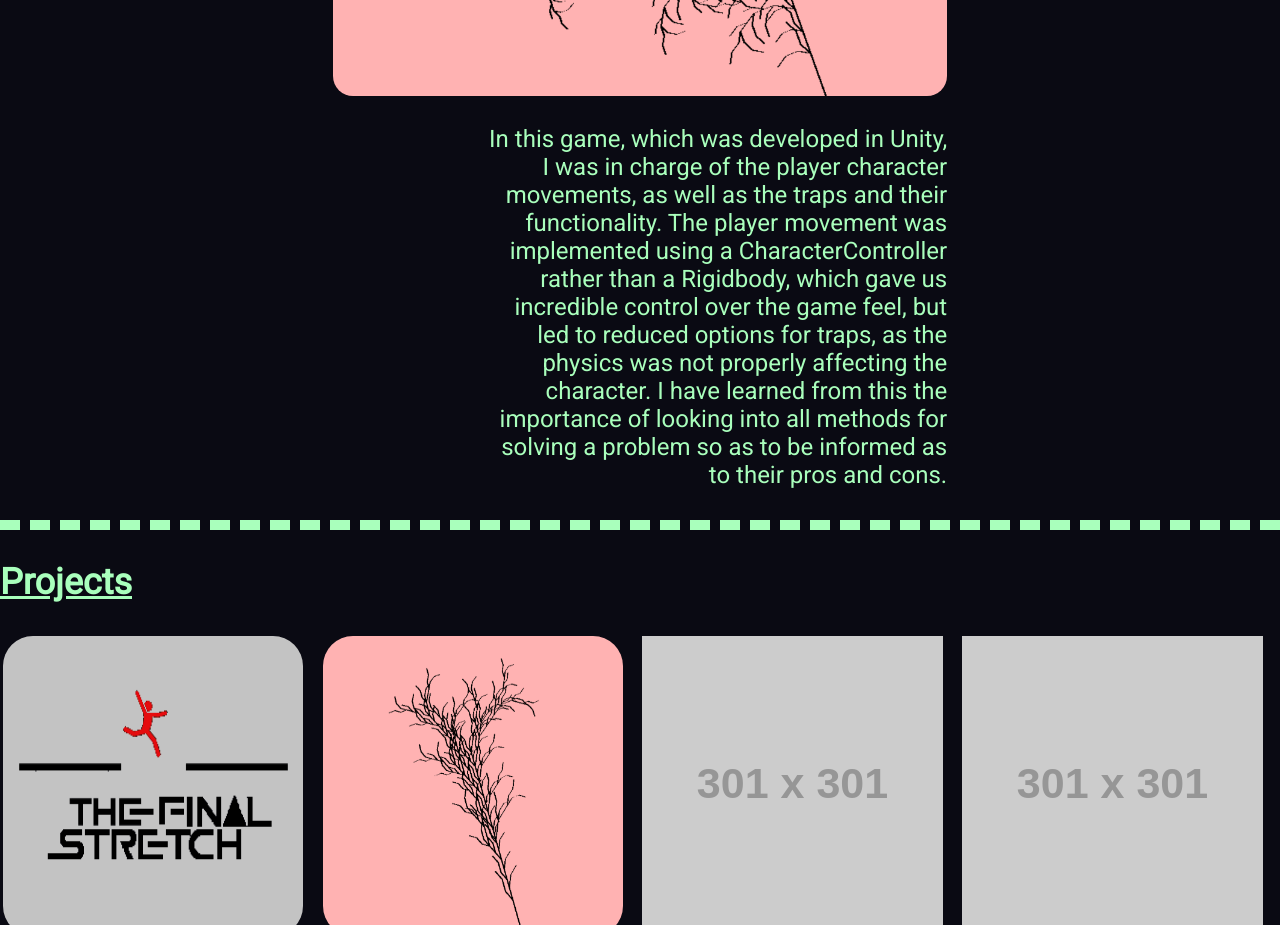
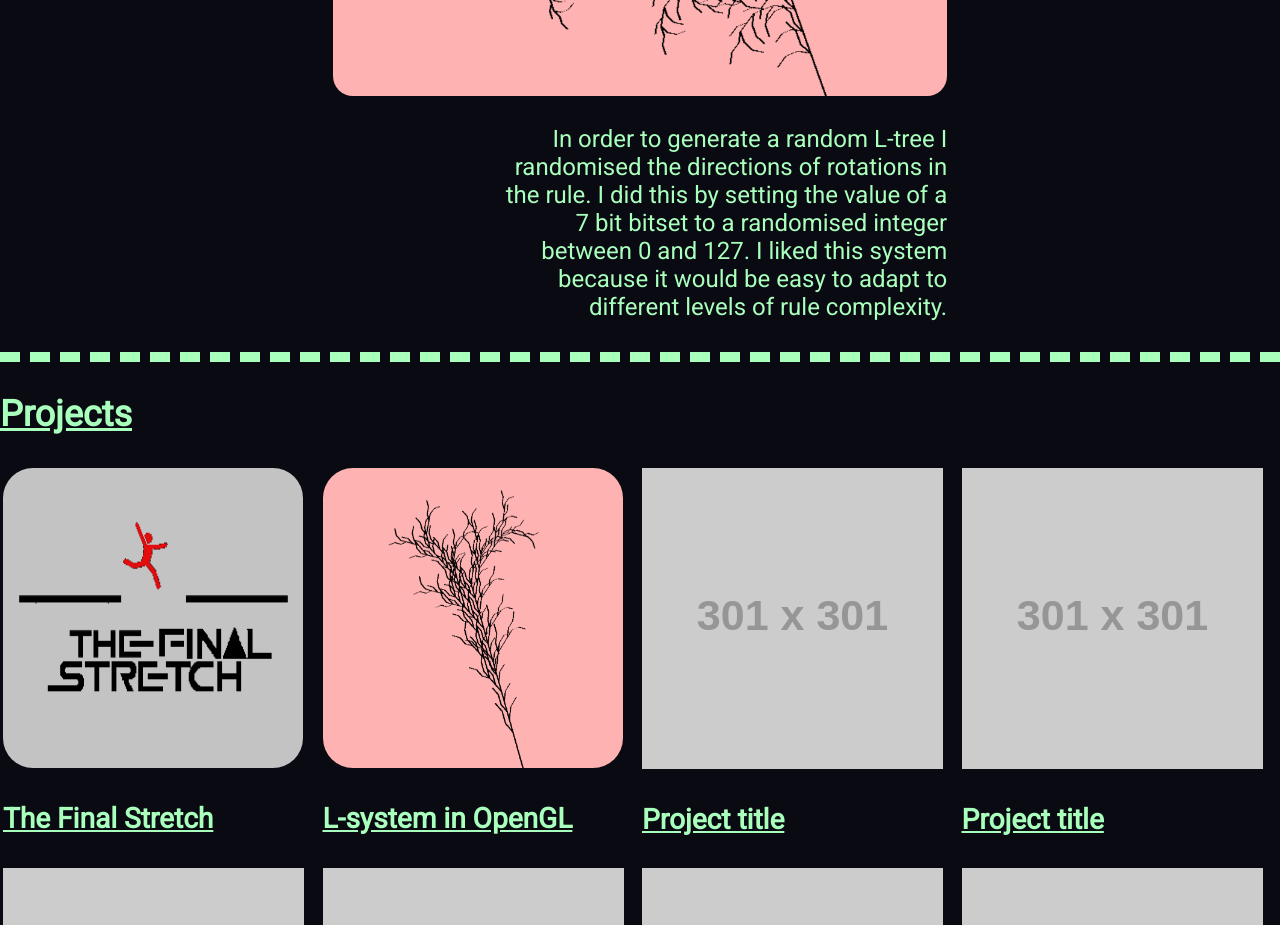
Before and after one commit to Rachel-Sollars/Rachel-Sollars.github.io, a plain HTML site: page OpenGL.html in a window 1280 px wide. Shown: the part 1660-2585 px from the top of the page. Drawn offline with Linux system fonts and the light colour scheme; placeholder pictures from the web are drawn by us.

Commit message:
l-tree second paragraph

```diff
--- a/OpenGL.html
+++ b/OpenGL.html
@@ -46,7 +46,7 @@
             </div>
 
             <div class="portfolioTextR">
-                In this game, which was developed in Unity, I was in charge of the player character movements, as well as the traps and their functionality. The player movement was implemented using a CharacterController rather than a Rigidbody, which gave us incredible control over the game feel, but led to reduced options for traps, as the physics was not properly affecting the character. I have learned from this the importance of looking into all methods for solving a problem so as to be informed as to their pros and cons.
+                In order to generate a random L-tree I randomised the directions of rotations in the rule. I did this by setting the value of a 7 bit bitset to a randomised integer between 0 and 127. I liked this system because it would be easy to adapt to different levels of rule complexity.
             </div>
         </div>
 
```
